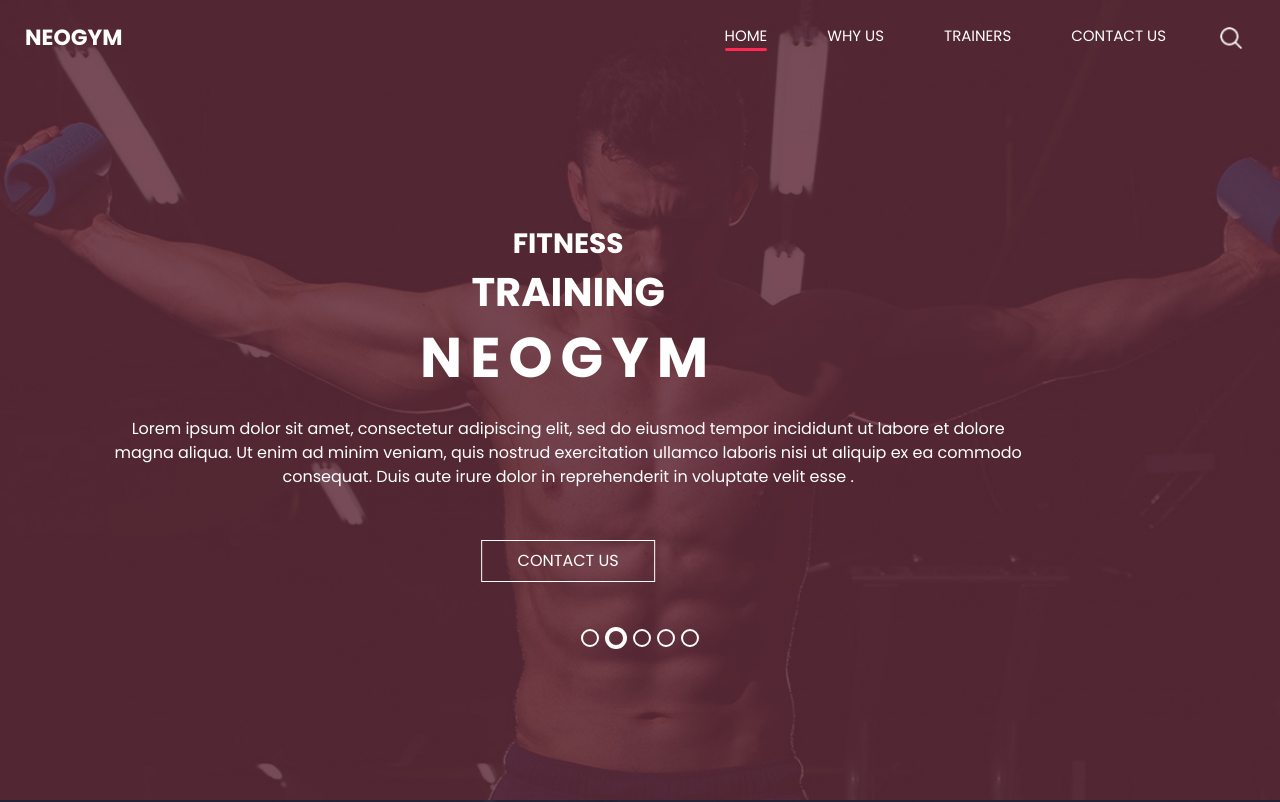
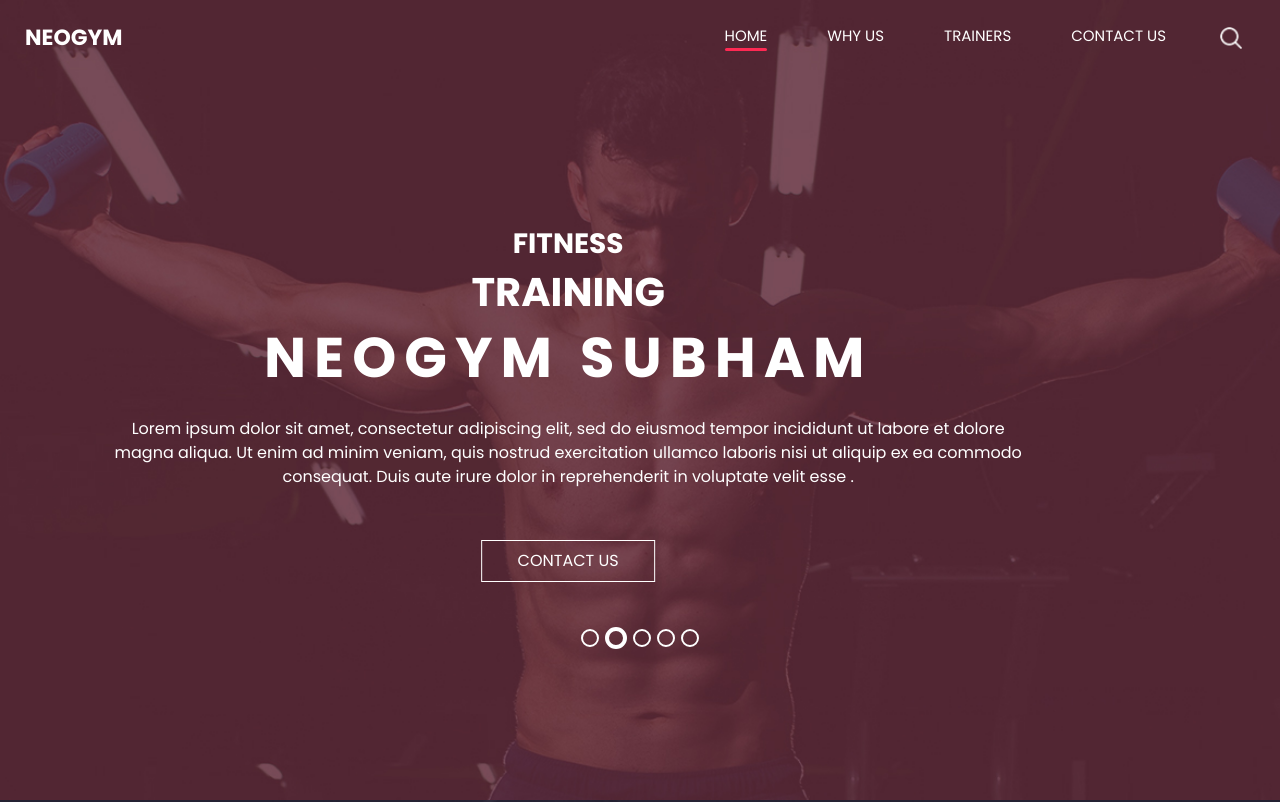
Before and after one commit to subhamkumar19072003/jenkins-css-demo, a plain HTML site: page neogym-html/index.html in a window 1280 px wide. Shown: the top 802 px of the page. Drawn offline with nearby package versions, Linux system fonts and the light colour scheme.

Commit message:
Update index.html

```diff
--- a/neogym-html/index.html
+++ b/neogym-html/index.html
@@ -87,7 +87,7 @@
                       Training
                     </h2>
                     <h1>
-                      Neogym
+                      Neogym subham
                     </h1>
                     <p>
                       Lorem ipsum dolor sit amet, consectetur adipiscing elit, sed do eiusmod tempor incididunt ut labore et dolore magna aliqua. Ut enim ad minim veniam, quis nostrud exercitation ullamco laboris nisi ut aliquip ex ea commodo consequat. Duis aute irure dolor in reprehenderit in voluptate velit esse .
```
